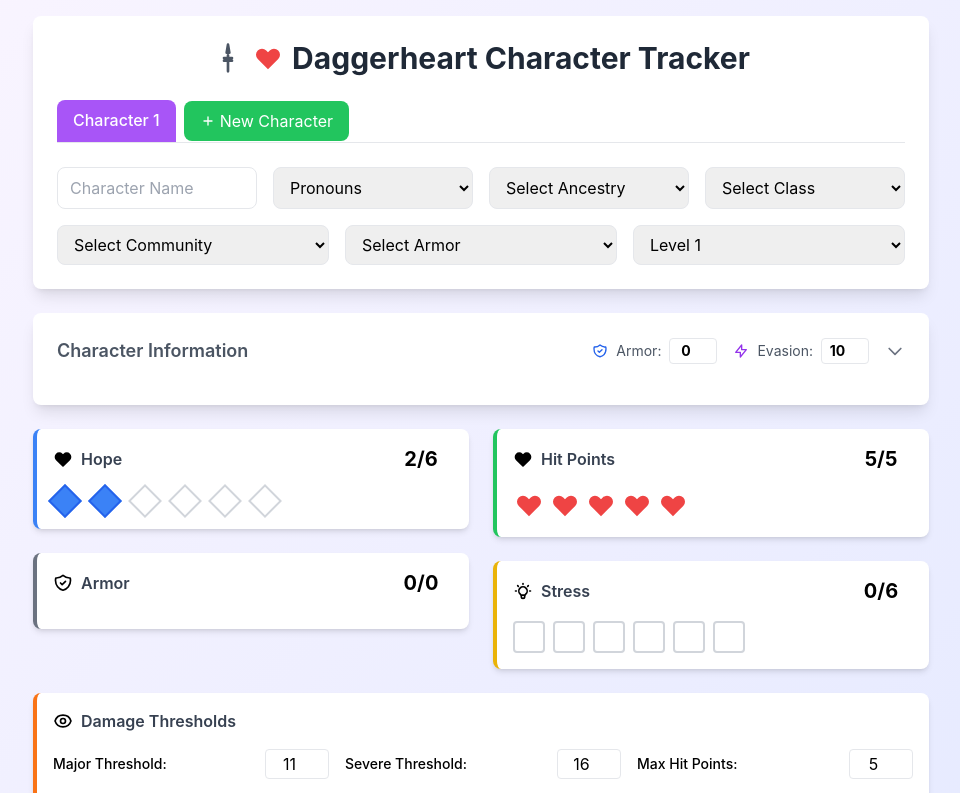
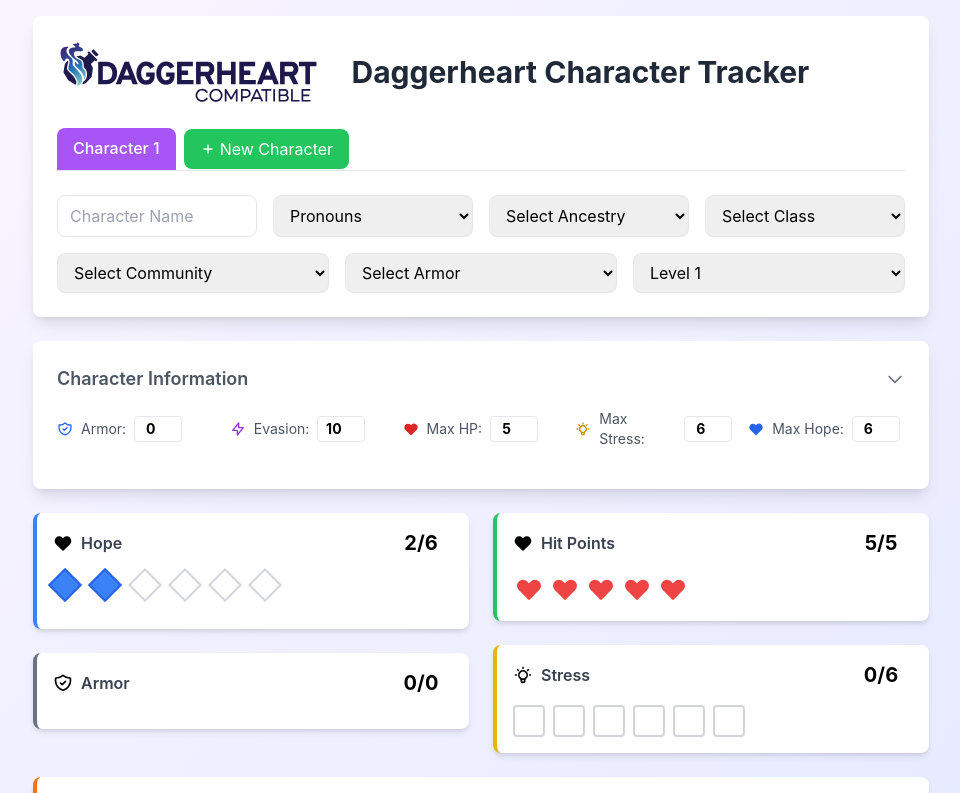
Before and after one commit to daggerheart-gm/tracker, a React (Create React App) app: page / in a window 1280 px wide. Shown: the top 793 px of the page, without its empty margins (159-1119 px from the left). Built offline with nearby package versions, Linux system fonts and the light colour scheme.

Commit message:
add logo, update ui

```diff
--- a/src/App.js
+++ b/src/App.js
@@ -115,6 +115,7 @@
     },
     stats: {
       hope: 2,
+      maxHope: 6,
       stress: 0,
       maxStress: 6,
       hitPoints: 5,
@@ -291,7 +292,7 @@
       let finalValue = newValue;
 
       if (statName === 'hope') {
-        finalValue = Math.min(6, newValue);
+        finalValue = Math.min(char.stats.maxHope, newValue);
       } else if (statName === 'stress') {
         finalValue = Math.min(char.stats.maxStress, newValue);
       } else if (statName === 'hitPoints') {
@@ -420,11 +421,17 @@
     <div className="min-h-screen bg-gradient-to-br from-purple-50 to-indigo-100 p-4">
       <div className="max-w-4xl mx-auto">
         <div className="bg-white rounded-lg shadow-lg p-6 mb-6">
-          <h1 className="text-3xl font-bold text-center text-gray-800 mb-6 flex items-center justify-center space-x-2">
-            <Dagger className="w-8 h-8 text-gray-600" />
-            <Heart className="w-8 h-8 text-red-500" fill="currentColor" stroke="none" />
-            <span>Daggerheart Character Tracker</span>
+          <div className="flex items-center justify-between mb-6">
+            <img
+              src={process.env.PUBLIC_URL + '/logo.svg'}
+              alt="Daggerheart Logo"
+              className="h-16 w-auto"
+            />
+            <h1 className="text-3xl font-bold text-gray-800 flex-1 text-center">
+              Daggerheart Character Tracker
             </h1>
+            <div className="w-16 h-16"></div>
+          </div>
 
           <div className="flex flex-wrap items-center gap-2 mb-6 border-b">
             {characters.map(char => (
@@ -539,7 +546,19 @@
               <h2 className="text-lg font-semibold text-gray-600">
                 Character Information
               </h2>
-              <div className="flex items-center space-x-4">
+              <button
+                onClick={() => setShowClassInfo(!showClassInfo)}
+                className="text-gray-500 hover:text-gray-700 focus:outline-none"
+              >
+                {showClassInfo ? (
+                  <ChevronUp className="w-5 h-5" />
+                ) : (
+                  <ChevronDown className="w-5 h-5" />
+                )}
+              </button>
+            </div>
+
+            <div className="grid grid-cols-2 md:grid-cols-5 gap-4 mb-4">
               <div className="flex items-center space-x-2">
                 <Shield className="w-4 h-4 text-blue-600" />
                 <span className="text-sm text-gray-600">Armor:</span>
@@ -560,16 +579,35 @@
                   className="w-12 text-center border rounded px-1 py-0.5 text-sm font-bold"
                 />
               </div>
-                <button
-                  onClick={() => setShowClassInfo(!showClassInfo)}
-                  className="text-gray-500 hover:text-gray-700 focus:outline-none"
-                >
-                  {showClassInfo ? (
-                    <ChevronUp className="w-5 h-5" />
-                  ) : (
-                    <ChevronDown className="w-5 h-5" />
-                  )}
-                </button>
+              <div className="flex items-center space-x-2">
+                <Heart className="w-4 h-4 text-red-600" />
+                <span className="text-sm text-gray-600">Max HP:</span>
+                <input
+                  type="number"
+                  value={activeCharacter.stats.maxHitPoints}
+                  onChange={(e) => setStat('maxHitPoints', e.target.value)}
+                  className="w-12 text-center border rounded px-1 py-0.5 text-sm font-bold"
+                />
+              </div>
+              <div className="flex items-center space-x-2">
+                <Brain className="w-4 h-4 text-yellow-600" />
+                <span className="text-sm text-gray-600">Max Stress:</span>
+                <input
+                  type="number"
+                  value={activeCharacter.stats.maxStress}
+                  onChange={(e) => setStat('maxStress', e.target.value)}
+                  className="w-12 text-center border rounded px-1 py-0.5 text-sm font-bold"
+                />
+              </div>
+              <div className="flex items-center space-x-2">
+                <Heart className="w-4 h-4 text-blue-600" />
+                <span className="text-sm text-gray-600">Max Hope:</span>
+                <input
+                  type="number"
+                  value={activeCharacter.stats.maxHope}
+                  onChange={(e) => setStat('maxHope', e.target.value)}
+                  className="w-12 text-center border rounded px-1 py-0.5 text-sm font-bold"
+                />
               </div>
             </div>
 
@@ -712,12 +750,12 @@
                   <h3 className="font-semibold text-gray-700">Hope</h3>
                 </div>
                 <div className="flex items-center space-x-2">
-                  <span className="text-xl font-bold w-16 text-center">{activeCharacter.stats.hope}/6</span>
+                  <span className="text-xl font-bold w-16 text-center">{activeCharacter.stats.hope}/{activeCharacter.stats.maxHope}</span>
                 </div>
               </div>
-              <div className="flex flex-wrap gap-2 items-center">
+              <div className="flex flex-wrap gap-2 items-center mb-4">
                 <div className="flex gap-4 flex-wrap">
-                  {Array.from({ length: 6 }, (_, i) => i + 1).map(index => (
+                  {Array.from({ length: activeCharacter.stats.maxHope }, (_, i) => i + 1).map(index => (
                     <div
                       key={index}
                       onClick={() => updateStat('hope', index <= activeCharacter.stats.hope ? -1 : 1)}
@@ -730,6 +768,21 @@
                   ))}
                 </div>
               </div>
+              {activeCharacter.info.class && classDetails[activeCharacter.info.class] && (
+                <button
+                  onClick={() => updateStat('hope', -3)}
+                  disabled={activeCharacter.stats.hope < 3}
+                  className={`w-full px-3 py-2 text-xs rounded-lg font-medium transition-colors text-left ${
+                    activeCharacter.stats.hope >= 3
+                      ? 'bg-purple-500 text-white hover:bg-purple-600'
+                      : 'bg-gray-300 text-gray-500 cursor-not-allowed'
+                  }`}
+                  title={classDetails[activeCharacter.info.class].hopeFeature}
+                >
+                  <div className="font-bold mb-1">Use Hope Feature (3 Hope)</div>
+                  <div className="text-xs opacity-90">{classDetails[activeCharacter.info.class].hopeFeature}</div>
+                </button>
+              )}
             </div>
 
             <div className="bg-white rounded-lg shadow-md p-4 border-l-4 border-gray-500">
```
Also changed, not shown: public/logo.svg (added). Lines whose indentation alone changed are shown as unchanged.
